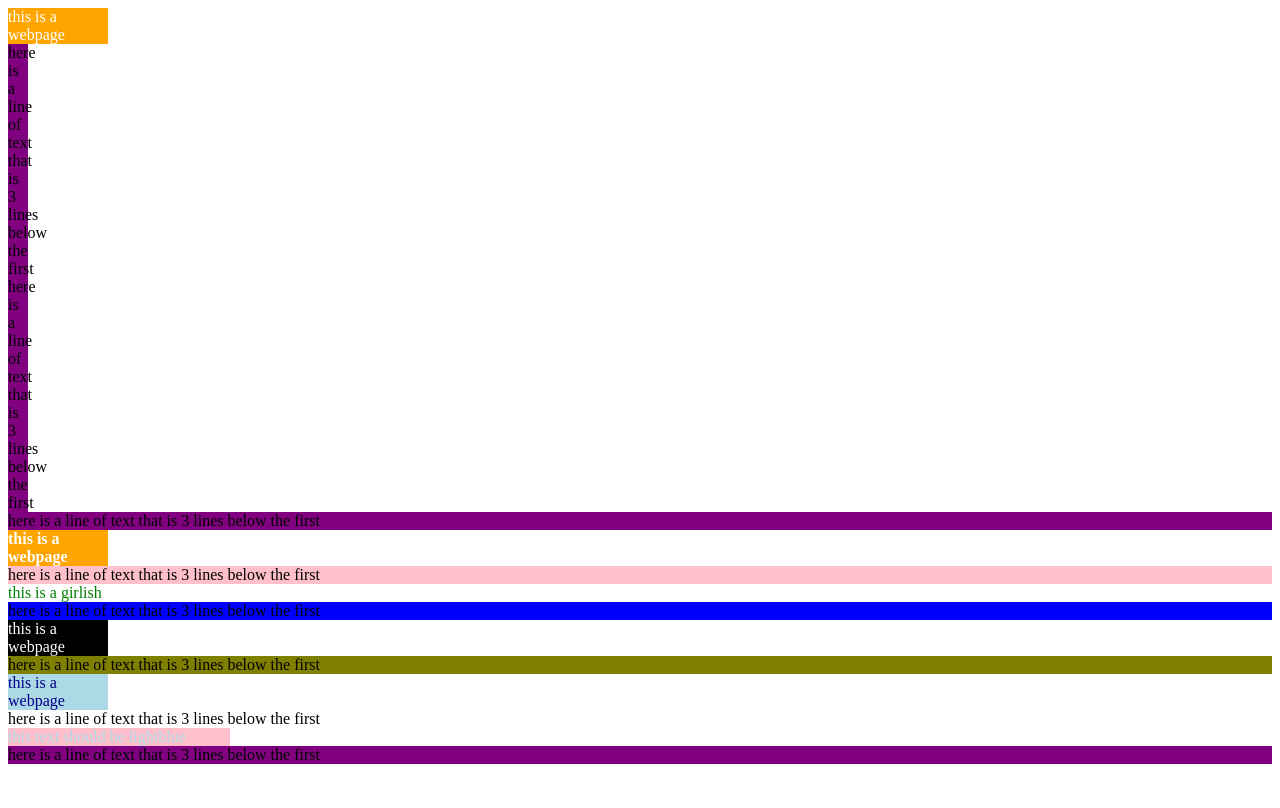
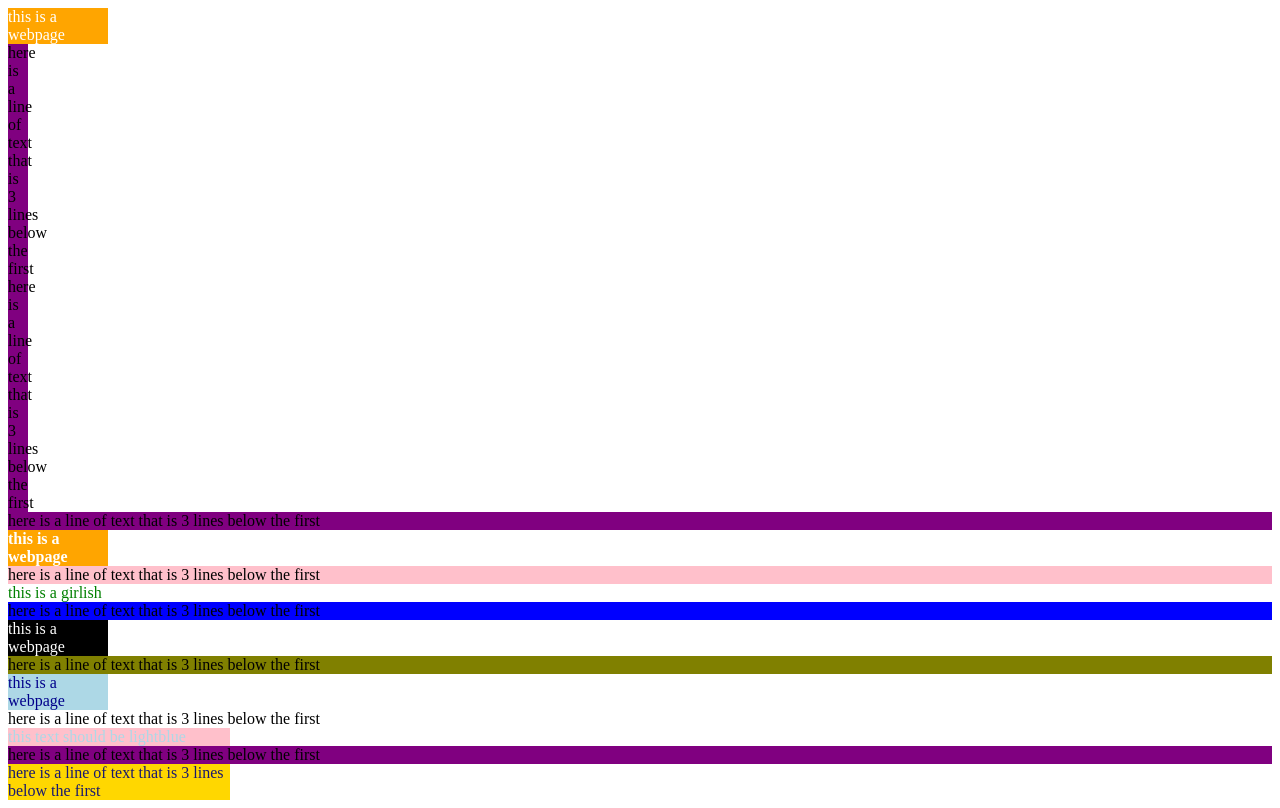
Before and after one commit to SiegfriedSharma/sexy_harvard_html, a plain HTML site: page index.html in a window 1280 px wide. Drawn offline with Linux system fonts and the light colour scheme.

Commit message:
added style sheet

```diff
--- a/index.html
+++ b/index.html
@@ -55,6 +55,9 @@
 here is a line of text that is 3 lines below the first
 </div>
 
+<div class="gold_box">
+here is a line of text that is 3 lines below the first
+</div>
 
 
 
@@ -77,3 +80,14 @@
 }
 
 </style>
+
+
+<style>
+.gold_box {
+	background-color: gold;
+	color: midnightblue;
+	font-weight: 20px;
+	width:222px;
+}
+
+</style>
--- /dev/null
+++ b/style.css
@@ -0,0 +1,19 @@
+.purble_box {
+	background-color: purple;
+	font-weight: 100;
+	width:20px;
+}
+
+.pink_box {
+	background-color: pink;
+	color: lightblue;
+	font-weight: 100;
+	width:222px;
+}
+
+.gold_box {
+	background-color: gold;
+	color: midnightblue;
+	font-weight: 20px;
+	width:222px;
+}
```
